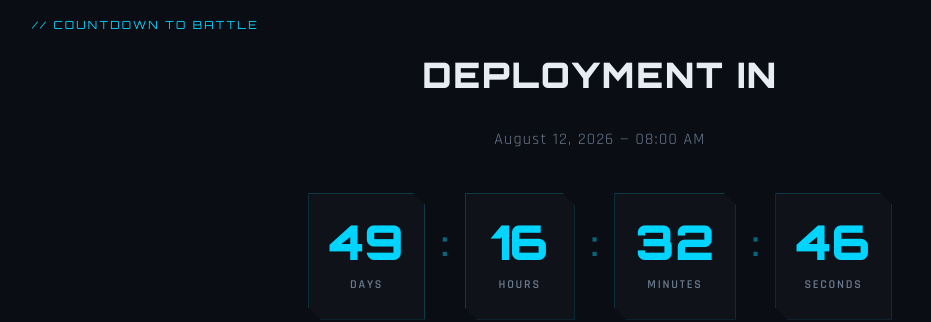
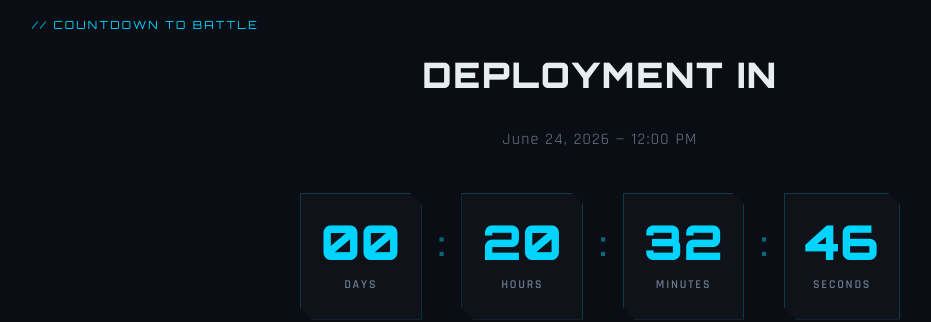
Before and after one commit to hieptq-1904/halflife-tournament, a plain HTML site: page index.html in a window 1280 px wide. Shown: the part 880-1202 px from the top of the page, without its empty margins (40-971 px from the left). Drawn offline with Linux system fonts and the light colour scheme.

Commit message:
Update 7

```diff
--- a/index.html
+++ b/index.html
@@ -106,7 +106,7 @@
       <div class="section__label">// COUNTDOWN TO BATTLE</div>
       <div class="countdown__body">
         <h2 class="section__title">DEPLOYMENT IN</h2>
-        <p class="countdown__target">August 12, 2026 — 08:00 AM</p>
+        <p class="countdown__target">June 24, 2026 — 12:00 PM</p>
         <div class="countdown" id="countdown-timer" aria-live="polite">
         <div class="countdown__unit">
           <span class="countdown__value" id="countdown-days">00</span>
--- a/js/main.js
+++ b/js/main.js
@@ -1225,7 +1225,7 @@ function initHeroViewDetail() {
 }
 
 function initCountdown() {
-  const targetDate = new Date('2026-08-12T08:00:00+07:00');
+  const targetDate = new Date('2026-06-24T12:00:00+07:00');
   const countdownEl = document.getElementById('countdown-timer');
   const daysEl = document.getElementById('countdown-days');
   const hoursEl = document.getElementById('countdown-hours');
```
